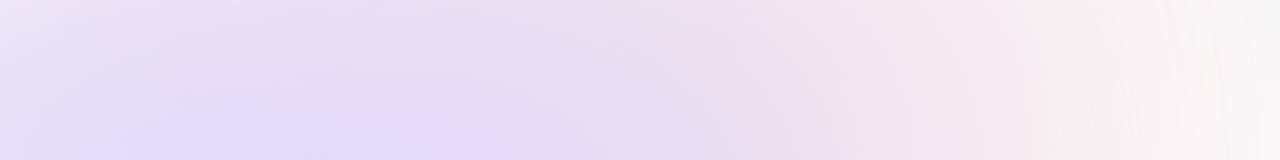
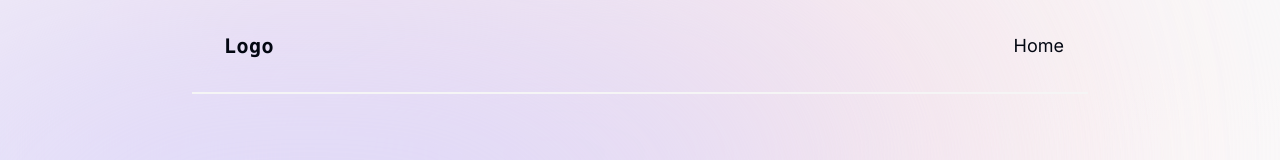
Before and after one commit to atorrez007/updated-portfolio, a Next.js app: page / in a window 1280 px wide. Shown: the top 160 px of the page. Built offline with nearby package versions, Linux system fonts and the light colour scheme.

Commit message:
navbar basic layout

```diff
--- /dev/null
+++ b/src/app/components/header.tsx
@@ -0,0 +1,18 @@
+import React from "react";
+
+function Header() {
+  return (
+    <div className="flex p-4 border-b-2 border-neutral-100 items-center justify-between">
+      <div className=" p-4  border-neutral-100 items-center justify-between">
+        <div className="text-xl font-mono font-semibold tracking-wide">
+          Logo
+        </div>
+      </div>
+      <nav className="hidden sm:flex px-2 gap-2 text-lg">
+        <ul>Home</ul>
+      </nav>
+    </div>
+  );
+}
+
+export default Header;
--- a/src/app/page.tsx
+++ b/src/app/page.tsx
@@ -1,7 +1,9 @@
-import Image from "next/image";
+import Header from "./components/header";
 
 export default function Home() {
   return (
-    <main className="flex min-h-screen flex-col items-center justify-between p-24"></main>
+    <main className="min-h-screen container max-w-4xl mx-auto">
+      <Header />
+    </main>
   );
 }
```
